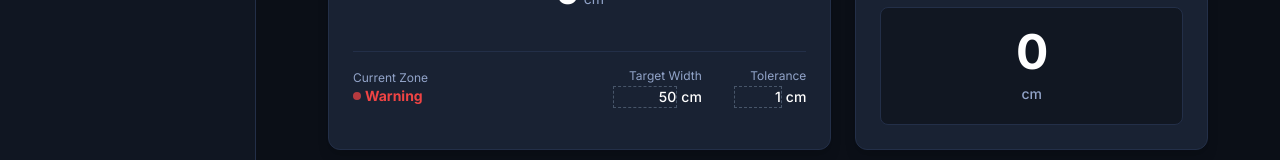
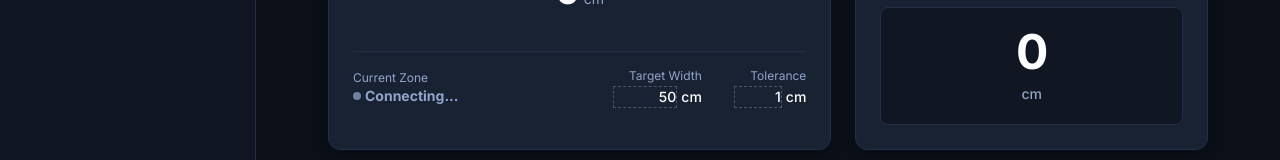
Before and after one commit to raynaldoanantawijaya/PROJECTSENSOR, a Next.js app: page /dashboard/sack/1 in a window 1280 px wide. Shown: the part 490-650 px from the top of the page. Built offline with nearby package versions, Linux system fonts and the light colour scheme; no server answers; the database is empty; sample sign-in values are in the browser's storage.

Commit message:
feat: enhance Current Zone indicator with Connecting/Safe/Warning states and deviation display for sack sensor

```diff
--- a/app/dashboard/sack/[id]/page.tsx
+++ b/app/dashboard/sack/[id]/page.tsx
@@ -231,17 +231,26 @@ export default function SackSensorDetail({ params }: { params: Promise<{ id: str
                     <div className="flex w-full justify-between items-center border-t border-[#232f48] pt-4 mt-2">
                         <div className="flex flex-col">
                             <span className="text-[#92a4c9] text-xs">Current Zone</span>
-                            {/* Logic to determine zone based on target and tolerance */}
-                            {Math.abs(lebarVal - targetVal) <= toleranceVal ? (
-                                <span className="text-green-500 text-sm font-bold flex items-center gap-1">
+                            {!isConnected ? (
+                                <span className="text-[#92a4c9] text-sm font-bold flex items-center gap-1">
+                                    <span className="size-2 bg-[#92a4c9] rounded-full animate-pulse"></span>
+                                    Connecting...
+                                </span>
+                            ) : Math.abs(lebarVal - targetVal) <= toleranceVal ? (
+                                <span className="text-green-400 text-sm font-bold flex items-center gap-1">
                                     <span className="size-2 bg-green-500 rounded-full animate-pulse"></span>
                                     Safe (Optimal)
                                 </span>
                             ) : (
-                                <span className="text-red-500 text-sm font-bold flex items-center gap-1">
-                                    <span className="size-2 bg-red-500 rounded-full animate-pulse"></span>
-                                    Warning
-                                </span>
+                                <div className="flex flex-col gap-0.5">
+                                    <span className="text-amber-400 text-sm font-bold flex items-center gap-1">
+                                        <span className="size-2 bg-amber-500 rounded-full animate-pulse"></span>
+                                        Warning
+                                    </span>
+                                    <span className="text-amber-400/70 text-[10px]">
+                                        Deviasi: {Math.abs(lebarVal - targetVal).toFixed(2)} cm
+                                    </span>
+                                </div>
                             )}
                         </div>
                         <div className="flex gap-4 md:gap-8">
```
